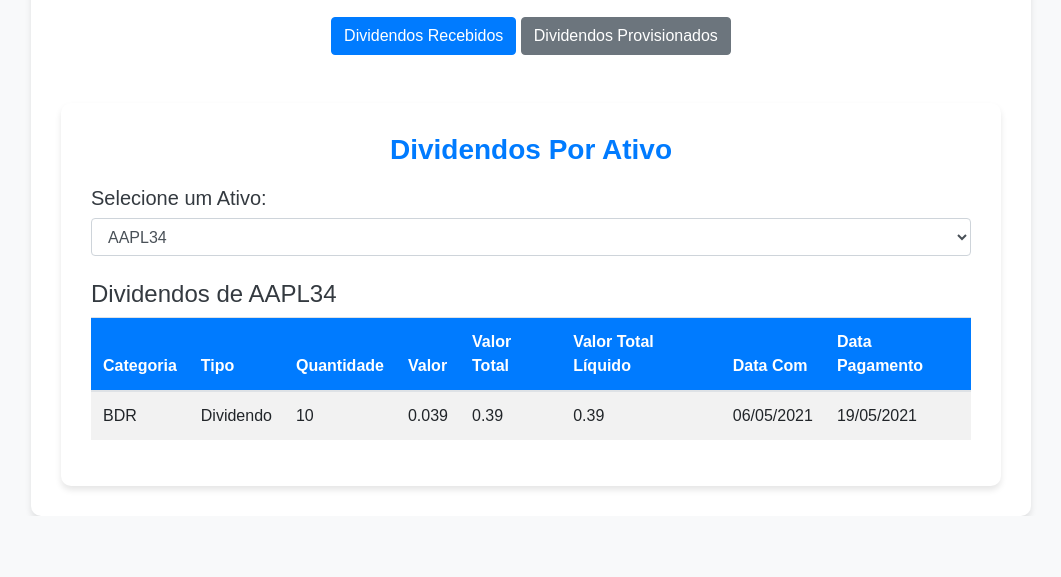
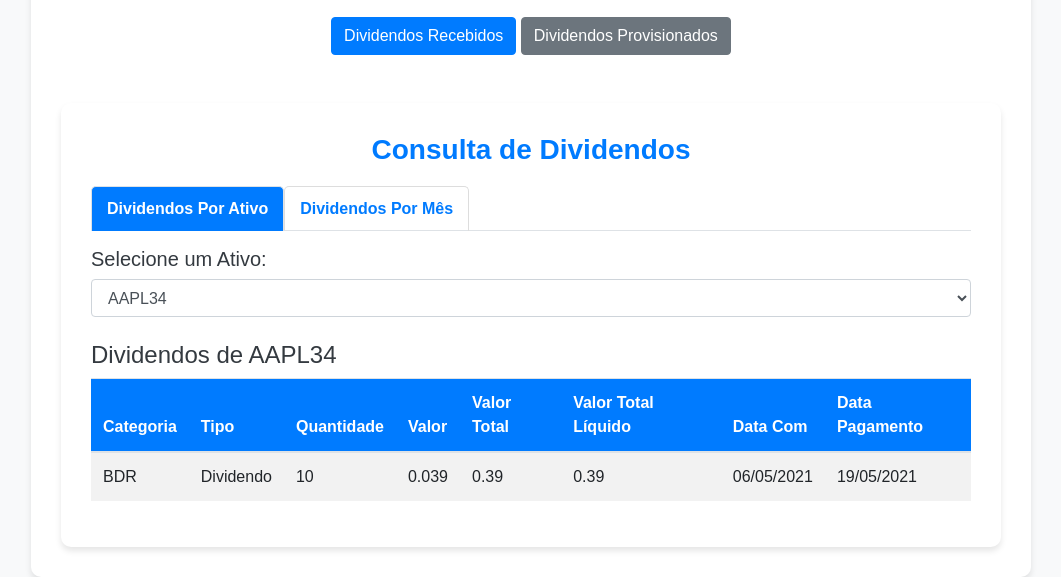
Before and after one commit to andredemelo/essentia-invest-web, a Flask app: page /dividendos in a window 1280 px wide. Shown: the part 963-1540 px from the top of the page, without its empty margins (109-1170 px from the left). Before the commit the page ends 1479 px from the top, so only its background shows below. Run offline with Flask 3, Linux system fonts and the light colour scheme; a user stored in the database is signed in; data comes from the database, SQL or seed files in the repository; some libraries are stand-ins or nearby versions.

Commit message:
Implementando funcionalidade de dividendos por mês com base na data de pagamento e data com.

```diff
--- a/app.py
+++ b/app.py
@@ -127,6 +127,11 @@ def upload_dividendos():
 def dividendos():
     return dividendos_service.consulta_dividendos()
 
+@app.route('/filtrar_dividendos', methods=['GET'])
+@autenticacao_service.login_required
+def filtrar_dividendos():
+    return dividendos_service.filtrar_dividendos(request)
+
 @app.route('/logout')
 def logout():
     return autenticacao_service.efetua_logout()
--- a/service/dividendos_service.py
+++ b/service/dividendos_service.py
@@ -1,4 +1,4 @@
-from flask import render_template, redirect, url_for, flash, session, request
+from flask import render_template, redirect, url_for, flash, session, request, jsonify
 from werkzeug.utils import secure_filename
 from datetime import datetime
 from collections import defaultdict
@@ -104,3 +104,44 @@ def consulta_dividendos():
         mensal_recebidos=mensal_recebidos,
         mensal_provisionados=mensal_provisionados
     )
+
+def filtrar_dividendos(request):
+    tipo_data = request.args.get('tipo')
+    mes_selecionado = request.args.get('mes')
+
+    if mes_selecionado:
+        dividendos_filtrados = filtrar_dividendos_por_mes(tipo_data, mes_selecionado)
+        # Transforma os dividendos filtrados em um formato serializável
+        dividendos_serializados = []
+        for dividendo in dividendos_filtrados:
+            dividendo_dict = {
+                "categoria": dividendo[2],
+                "tipo": dividendo[5],
+                "quantidade": dividendo[6],
+                "valor": dividendo[7],
+                "valor_total": dividendo[8],
+                "valor_total_liquido": dividendo[9],
+                "data_com": dividendo[10],
+                "data_pagamento": dividendo[11]
+            }
+            dividendos_serializados.append(dividendo_dict)
+
+        return jsonify(dividendos_serializados)
+    else:
+        return jsonify({"error": "Nenhum mês selecionado"}), 400
+
+def filtrar_dividendos_por_mes(tipo_data, mes_selecionado):
+    """Filtra os dividendos com base no tipo de data e no mês selecionado."""
+    dividendos = dividendos_repository.consulta_todos_dividendos()
+
+    dividendos_filtrados = []
+    for dividendo in dividendos:
+        data_com = datetime.strptime(dividendo[10], "%d/%m/%Y").date()
+        data_pagamento = datetime.strptime(dividendo[11], "%d/%m/%Y").date()
+
+        if tipo_data == "data_com" and data_com.strftime('%Y-%m') == mes_selecionado:
+            dividendos_filtrados.append(dividendo)
+        elif tipo_data == "data_pagamento" and data_pagamento.strftime('%Y-%m') == mes_selecionado:
+            dividendos_filtrados.append(dividendo)
+
+    return dividendos_filtrados
--- a/static/js/dividendos/script.js
+++ b/static/js/dividendos/script.js
@@ -1,3 +1,4 @@
+// Script para o gráfico de dividendos
 document.addEventListener("DOMContentLoaded", () => {
     const ctx = document.getElementById("dividendosChart").getContext("2d");
 
@@ -69,3 +70,46 @@ document.addEventListener("DOMContentLoaded", function () {
         }
     });
 });
+
+// Script para filtrar dividendos por mês
+document.getElementById("btnFiltrar").addEventListener("click", function () {
+    const tipoData = document.getElementById("selectDataTipo").value;
+    const mesSelecionado = document.getElementById("selectMes").value;
+
+    if (mesSelecionado) {
+        const url = `/filtrar_dividendos?tipo=${tipoData}&mes=${mesSelecionado}`;
+        fetch(url)
+            .then(response => response.json())
+            .then(data => {
+                const tabelaBody = document.querySelector("#tabelaDividendosFiltrados tbody");
+                tabelaBody.innerHTML = ""; // Limpa o conteúdo anterior
+
+                if (data.error) {
+                    alert(data.error);
+                    return;
+                }
+
+                // Preenche a tabela com os dados filtrados
+                data.forEach(dividendo => {
+                    const row = document.createElement("tr");
+                    row.innerHTML = `
+                        <td>${dividendo.categoria}</td>
+                        <td>${dividendo.tipo}</td>
+                        <td>${dividendo.quantidade}</td>
+                        <td>${dividendo.valor}</td>
+                        <td>${dividendo.valor_total}</td>
+                        <td>${dividendo.valor_total_liquido}</td>
+                        <td>${dividendo.data_com}</td>
+                        <td>${dividendo.data_pagamento}</td>
+                    `;
+                    tabelaBody.appendChild(row);
+                });
+            })
+            .catch(error => {
+                console.error("Erro ao filtrar dividendos:", error);
+                alert("Ocorreu um erro ao filtrar os dividendos.");
+            });
+    } else {
+        alert("Por favor, selecione um mês para filtrar.");
+    }
+});
--- a/templates/dividendos.html
+++ b/templates/dividendos.html
@@ -50,9 +50,22 @@
         </div>
 
         <div class="container mt-5">
-            <h3 class="text-center">Dividendos Por Ativo</h3>
+            <h3 class="text-center">Consulta de Dividendos</h3>
 
-            <!-- Select Dropdown para escolher o Ativo -->
+            <!-- Abas -->
+            <ul class="nav nav-tabs" id="dividendosTab" role="tablist">
+                <li class="nav-item">
+                    <a class="nav-link active" id="ativos-tab" data-toggle="tab" href="#ativos" role="tab">Dividendos Por Ativo</a>
+                </li>
+                <li class="nav-item">
+                    <a class="nav-link" id="datas-tab" data-toggle="tab" href="#datas" role="tab">Dividendos Por Mês</a>
+                </li>
+            </ul>
+
+            <!-- Conteúdo das Abas -->
+            <div class="tab-content mt-3" id="dividendosTabContent">
+                <!-- Aba Dividendos Por Ativo -->
+                <div class="tab-pane fade show active" id="ativos" role="tabpanel">
                     <div class="form-group">
                         <label for="selectAtivo" class="h5">Selecione um Ativo:</label>
                         <select class="form-control" id="selectAtivo">
@@ -61,8 +74,6 @@
                             {% endfor %}
                         </select>
                     </div>
-
-            <!-- Div para exibir os dividendos do ativo selecionado -->
                     <div id="dividendosAtivo">
                         {% for codigo_ativo, dividendos in dividendos_por_codigo.items() %}
                         <div class="ativo-dividendos" id="ativo-{{ codigo_ativo }}" {% if not loop.first %}style="display: none;"{% endif %}>
@@ -99,6 +110,43 @@
                         {% endfor %}
                     </div>
                 </div>
+
+                <!-- Aba Dividendos Por Mês -->
+                <div class="tab-pane fade" id="datas" role="tabpanel">
+                    <div class="form-group">
+                        <label for="selectDataTipo" class="h5">Selecione o Tipo de Data:</label>
+                        <select class="form-control" id="selectDataTipo">
+                            <option value="data_com">Data Com</option>
+                            <option value="data_pagamento">Data de Pagamento</option>
+                        </select>
+                    </div>
+                    <div class="form-group">
+                        <label for="selectMes" class="h5">Selecione o Mês:</label>
+                        <input type="month" class="form-control" id="selectMes">
+                    </div>
+                    <button class="btn btn-primary mt-2" id="btnFiltrar">Filtrar</button>
+                    <div id="dividendosData" class="mt-3">
+                        <table class="table table-striped" id="tabelaDividendosFiltrados">
+                            <thead>
+                                <tr>
+                                    <th>Categoria</th>
+                                    <th>Tipo</th>
+                                    <th>Quantidade</th>
+                                    <th>Valor</th>
+                                    <th>Valor Total</th>
+                                    <th>Valor Total Líquido</th>
+                                    <th>Data Com</th>
+                                    <th>Data Pagamento</th>
+                                </tr>
+                            </thead>
+                            <tbody>
+                                <!-- Os dados filtrados serão inseridos aqui via JavaScript -->
+                            </tbody>
+                        </table>
+                    </div>
+                </div>
+            </div>
+        </div>
     </div>
 
     <script src="https://cdn.jsdelivr.net/npm/chart.js"></script>
```
Lines whose indentation alone changed are shown as unchanged.
